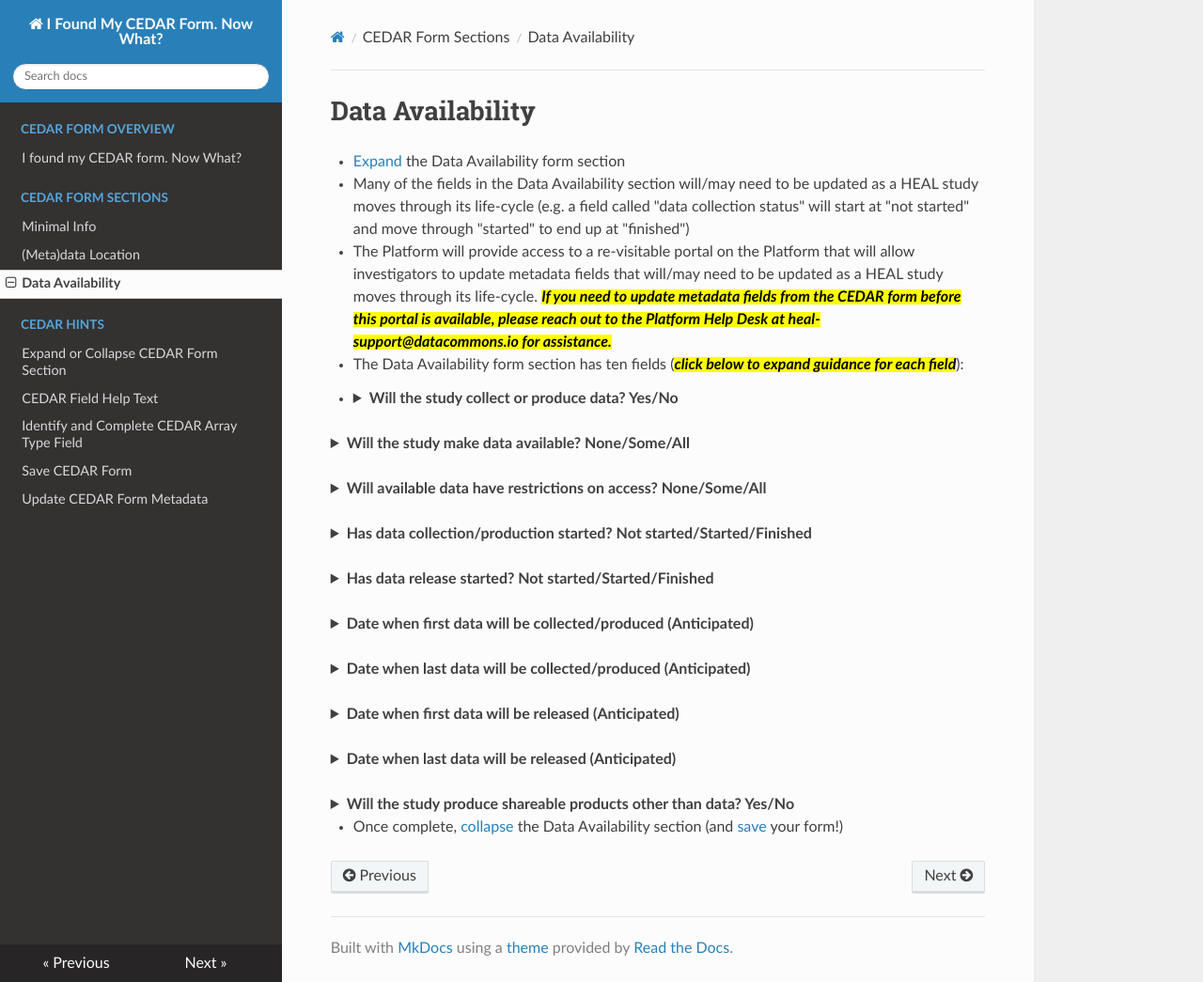
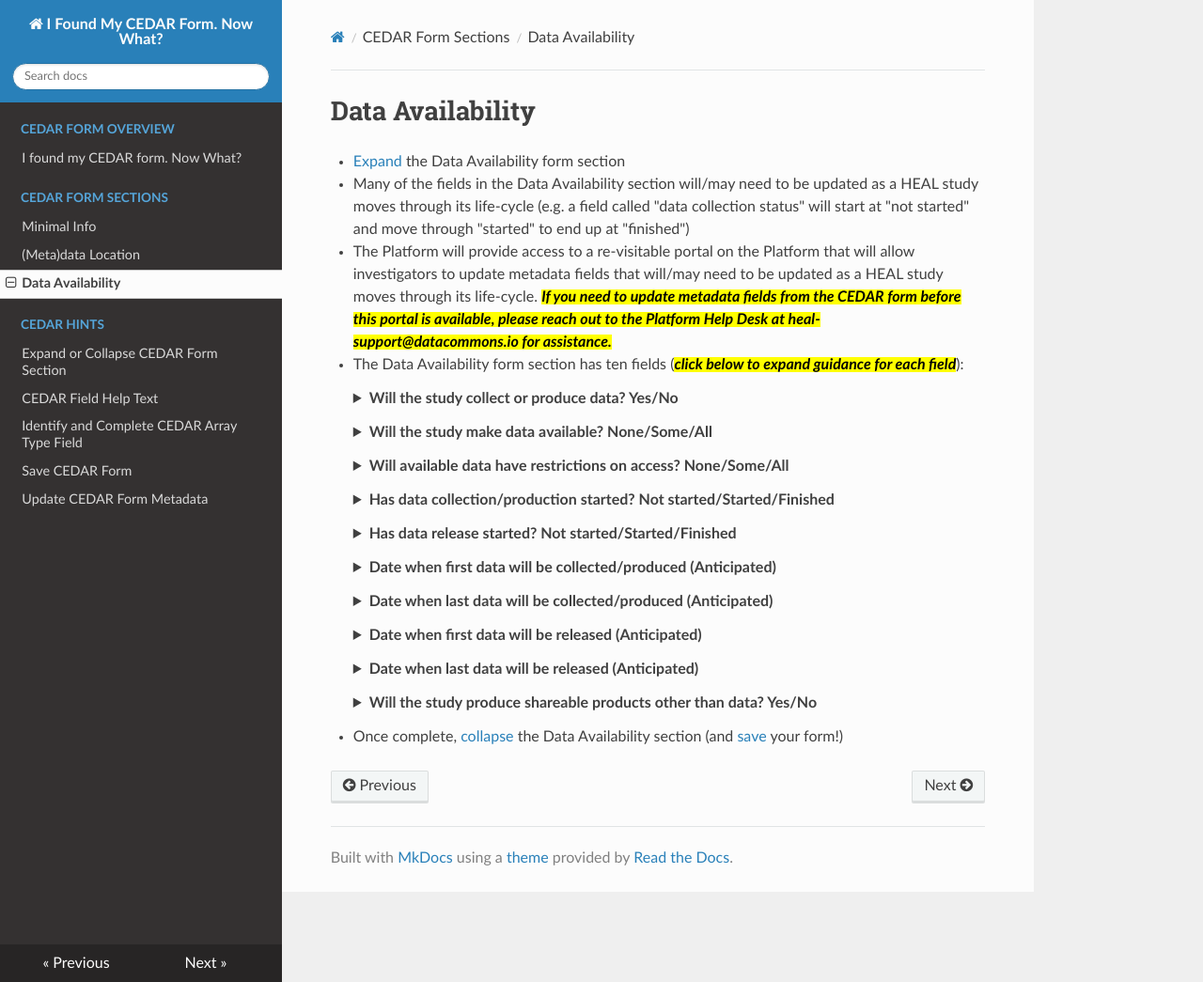
Before and after one commit to HEAL/cedar-form-docs, an MkDocs documentation site: the page built from docs/data-availability.md, in a window 1280 px wide and 1045 px high. Shown: the whole window at 94% size. Built offline with MkDocs 1.6.1, drawn with Linux system fonts in a browser that asks for light colours; nearby versions of some CDN libraries.

Commit message:
modified to remove the list tags; this removes the bullet points which looks a bit cleaner

```diff
--- a/docs/data-availability.md
+++ b/docs/data-availability.md
@@ -4,17 +4,15 @@
 * The Platform will provide access to a re-visitable portal on the Platform that will allow investigators to update metadata fields that will/may need to be updated as a HEAL study moves through its life-cycle. <mark>If you need to update metadata fields from the CEDAR form before this portal is available, please reach out to the Platform Help Desk at heal-support@datacommons.io for assistance.</mark>
 * The Data Availability form section has ten fields (<mark>click below to expand guidance for each field</mark>):
 
-    <li> <details><summary>**Will the study collect or produce data? Yes/No**</summary><blockquote>
-    <li> <details><summary>**How to answer**</summary><blockquote>
+    <details><summary>**Will the study collect or produce data? Yes/No**</summary><blockquote>
+    <details><summary>**How to answer**</summary><blockquote>
         Not all HEAL studies will collect or produce data. For example, some studies will do the ‘pre-work’ of developing methods and protocols for later use by future studies that will implement and collect data using that developed protocol. If your study will NOT collect or produce **data**, but will produce shareable products other than data (e.g. protocols, slide decks, etc.) please answer “No” to this question and “Yes” to a later question in this section that asks if your study will produce shareable products other than data.
     </blockquote></details>
-    </li>
-    <li> <details><summary>**How this field will be used**</summary><blockquote>
+    <details><summary>**How this field will be used**</summary><blockquote>
         This field will allow Platform users that are specifically looking for study data that may be useful for their purposes to filter down to studies that will collect or produce data, and filter out those studies that will not collect or produce data. <mark>This field may also be used by the Platform to flag studies for outreach to HEAL investigators based on their answers to provide data sharing support and extend data collaboration invitations.</mark>
     </blockquote></details>
-    </li>
     </blockquote></details>
-    </li>
+
 
     <details><summary>**Will the study make data available? None/Some/All**</summary>
 
```
